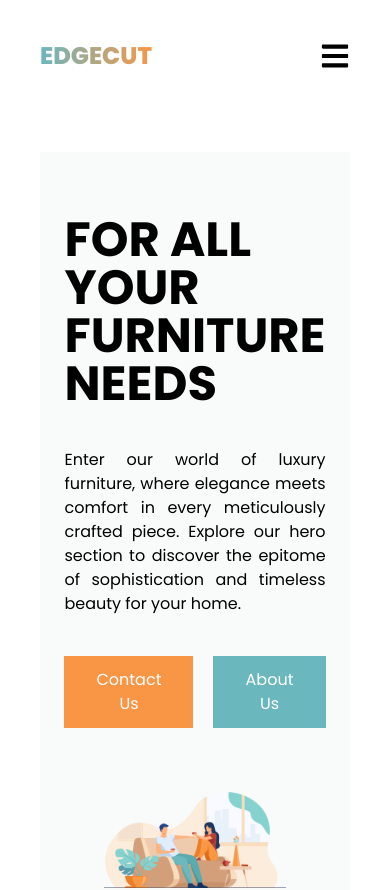
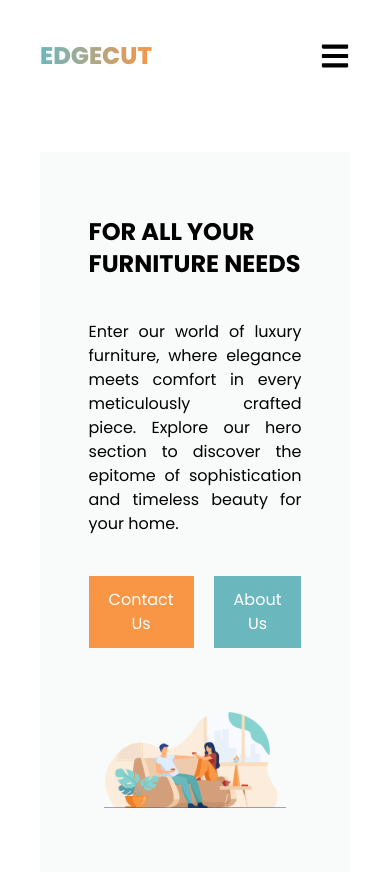
Before and after one commit to mubaraq-debug/EdgeCut, a Next.js app: page / in a window 390 px wide. Shown: the top 890 px of the page. Built offline with nearby package versions, Linux system fonts and the light colour scheme.

Commit message:
chore: update hero section

```diff
--- a/src/app/Hero.tsx
+++ b/src/app/Hero.tsx
@@ -4,15 +4,21 @@ const HeroSection = () => {
   return (
     <div className="hero-section bg-custom-gray md:flex md:flex-row items-center p-16 justify-around sm:flex sm:flex-col sm:gap-16">
       <div className="hero-text">
-        <h3 className="uppercase text-5xl font-bold pb-10">For all your furniture needs</h3>
+        <h3 className="uppercase lg:text-5xl md:text-3xl sm:text-2xl font-bold pb-10">
+          For all your furniture needs
+        </h3>
         <p className="text-justify pb-10">
           Enter our world of luxury furniture, where elegance meets comfort in
           every meticulously crafted piece. Explore our hero section to discover
           the epitome of sophistication and timeless beauty for your home.
         </p>
         <div className="btns flex gap-5">
-          <button className="bg-custom-orange text-white px-8 py-3 cursor-pointer hover:bg-transparent hover:border hover:border-custom-orange hover:text-custom-orange capitalize">contact us</button>
-          <button className="bg-custom-green text-white px-8 py-3 cursor-pointer hover:bg-transparent hover:border hover:border-custom-green hover:text-custom-green capitalize">about us</button>
+          <button className="bg-custom-orange text-white px-5 py-3 cursor-pointer hover:bg-transparent hover:border hover:border-custom-orange hover:text-custom-orange capitalize">
+            contact us
+          </button>
+          <button className="bg-custom-green text-white px-5 py-3 cursor-pointer hover:bg-transparent hover:border hover:border-custom-green hover:text-custom-green capitalize">
+            about us
+          </button>
         </div>
       </div>
       <div className="hero-image">
```
